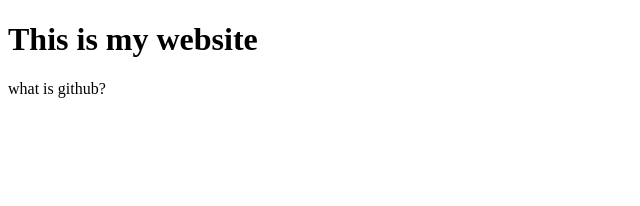
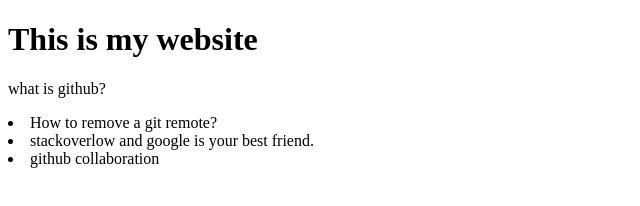
Before and after one commit to xnyrynx/padawans_week1_day_1, a plain HTML site: page index.html in a window 1280 px wide. Shown: the whole page, without its empty margins (0-640 px from the left). Drawn offline with Linux system fonts and the light colour scheme.

Commit message:
index update

```diff
--- a/index.html
+++ b/index.html
@@ -10,5 +10,8 @@
 
     <p> what is github? </p>
 
+    <li>How to remove a git remote?</li>
+    <li>stackoverlow and google is your best friend.</li>
+    <li>github collaboration</li>
 </body>
 </html>
```
Also changed, not shown: style.css (added).
